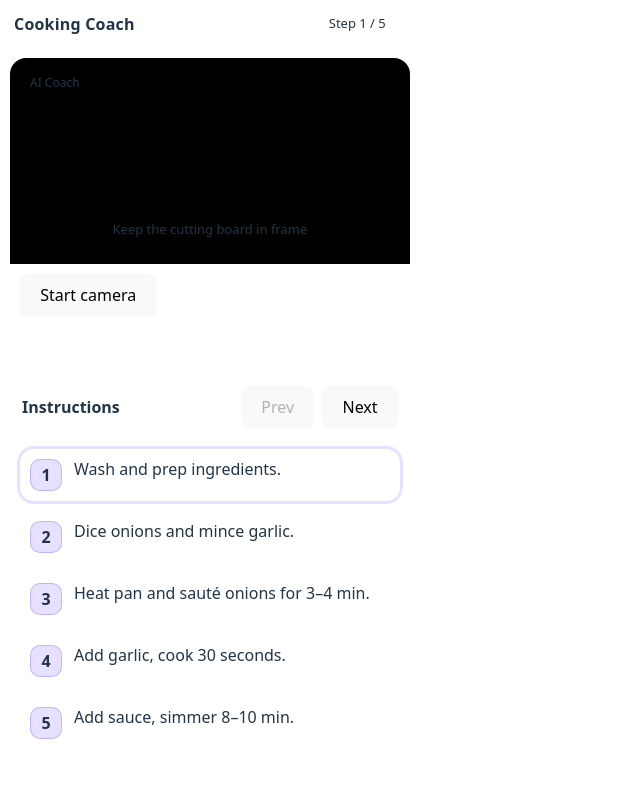
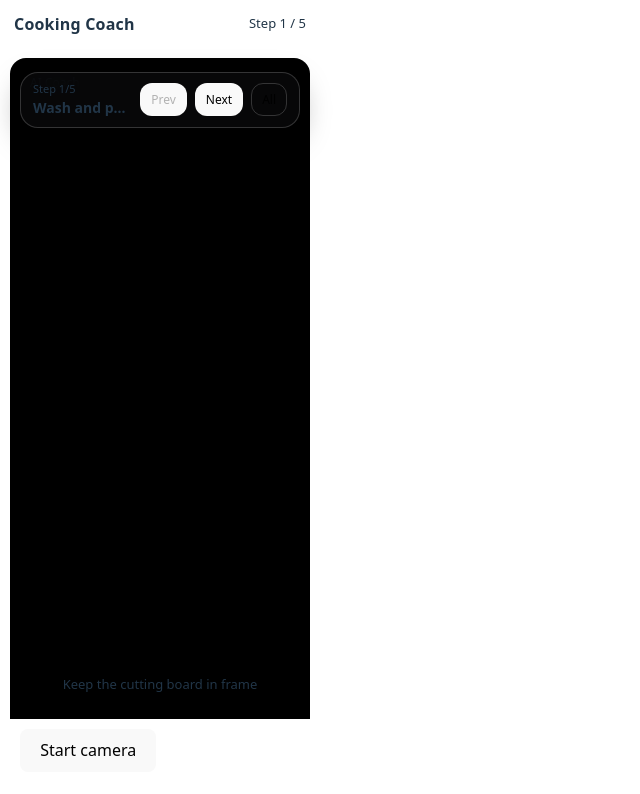
Before and after one commit to missirischeung/HTC2026, a React (Vite) app: page / in a window 1280 px wide. Shown: the top 794 px of the page, without its empty margins (0-640 px from the left). Built offline with nearby package versions, Linux system fonts and the light colour scheme; no server answers.

Commit message:
Changed instruction line to the top and camera as full screen

```diff
--- a/src/App.css
+++ b/src/App.css
@@ -1,11 +1,12 @@
 .app {
-    min-height: 100dvh; /* modern mobile viewport height */
+    min-height: 100dvh;
     display: flex;
     flex-direction: column;
     padding: env(safe-area-inset-top) env(safe-area-inset-right)
       env(safe-area-inset-bottom) env(safe-area-inset-left);
   }
 
+  /* top bar stays */
   .topbar {
     padding: 12px 14px;
     border-bottom: 1px solid var(--border);
@@ -13,51 +14,110 @@
     justify-content: space-between;
     align-items: center;
 
-    /* sticky top bar on mobile */
     position: sticky;
     top: 0;
     background: var(--bg);
-    z-index: 5;
+    z-index: 20;
   }
 
   .brand {
     font-weight: 700;
     letter-spacing: 0.2px;
   }
-
   .stepCounter {
     color: var(--muted);
     font-size: 13px;
   }
 
+  /* Main becomes "camera stage" */
   .main {
     flex: 1;
-    display: flex;
-    flex-direction: column;
-    gap: 10px;
-
+    position: relative;
     padding: 10px;
-    width: 100%;
-
-    /* mobile-first: full width */
-    margin: 0 auto;
   }
 
-  /* On larger screens, cap width so it still feels mobile */
-  @media (min-width: 520px) {
-    .main {
-      max-width: 520px;
-    }
+  /* Camera takes basically the whole remaining screen */
+  .cameraArea {
+    height: calc(100dvh - 56px - 20px); /* 56px-ish topbar + padding */
+    min-height: 420px;
+    position: relative;
   }
 
-  /* Camera gets priority height */
-  .cameraArea {
-    flex: 1.25;
-    min-height: 260px;
+  /* Overlay pinned near top of camera */
+  .lyricsOverlay {
+    position: absolute;
+    top: 10px;
+    left: 10px;
+    right: 10px;
+    z-index: 10;
+    pointer-events: none; /* let camera be tappable */
   }
 
-  /* Instructions scroll area */
-  .instructionsArea {
-    flex: 1;
-    min-height: 240px;
+  /* But allow interacting with instructions buttons */
+  .lyricsOverlay > * {
+    pointer-events: auto;
   }
+
+  /* Bottom sheet */
+  .sheetBackdrop {
+    position: fixed;
+    inset: 0;
+    background: rgba(0, 0, 0, 0.45);
+    opacity: 0;
+    pointer-events: none;
+    transition: opacity 180ms ease;
+    z-index: 30;
+  }
+
+  .sheetBackdrop.open {
+    opacity: 1;
+    pointer-events: auto;
+  }
+
+  .sheet {
+    position: fixed;
+    left: 0;
+    right: 0;
+    bottom: 0;
+
+    transform: translateY(105%);
+    transition: transform 220ms ease;
+
+    z-index: 40;
+    padding: 10px;
+    padding-bottom: calc(10px + env(safe-area-inset-bottom));
+  }
+
+  .sheet.open {
+    transform: translateY(0);
+  }
+
+  /* Give sheet a max height and make it scroll inside */
+  .sheet .instructionsPanel {
+    max-height: min(78dvh, 680px);
+  }
+
+  /* ===== Centered instruction overlay ===== */
+.lyricsOverlay {
+    position: absolute;
+    top: 14px;
+    left: 50%;
+    transform: translateX(-50%);
+    z-index: 10;
+
+    width: calc(100% - 20px);
+    max-width: 440px;
+
+    pointer-events: none;
+  }
+
+  .lyricsOverlay > * {
+    pointer-events: auto;
+  }
+
+  /* ===== Camera dominates screen ===== */
+  .cameraArea {
+    height: calc(100dvh - 56px - 20px);
+    min-height: 420px;
+    position: relative;
+  }
--- a/src/App.tsx
+++ b/src/App.tsx
@@ -1,7 +1,6 @@
 import { useMemo, useState } from "react";
 import Camera from "./components/Camera";
 import Instructions, { type Step } from "./components/Instructions";
-//import TalkButton from "./components/TalkButton";
 import "./App.css";
 
 export default function App() {
@@ -17,10 +16,10 @@ export default function App() {
   );
 
   const [currentIndex, setCurrentIndex] = useState(0);
+  const [showAll, setShowAll] = useState(false);
 
   const goPrev = () => setCurrentIndex((i) => Math.max(0, i - 1));
-  const goNext = () =>
-    setCurrentIndex((i) => Math.min(steps.length - 1, i + 1));
+  const goNext = () => setCurrentIndex((i) => Math.min(steps.length - 1, i + 1));
 
   return (
     <div className="app">
@@ -32,39 +31,45 @@ export default function App() {
       </header>
 
       <main className="main">
+        {/* Camera fills most of the screen */}
         <section className="cameraArea">
           <Camera />
+
+          {/* Lyrics overlay on top of camera */}
+          <div className="lyricsOverlay">
+            <Instructions
+              mode="now"
+              steps={steps}
+              currentIndex={currentIndex}
+              onSelectIndex={setCurrentIndex}
+              onPrev={goPrev}
+              onNext={goNext}
+              onOpenAll={() => setShowAll(true)}
+            />
+          </div>
         </section>
 
-        <section className="instructionsArea">
+        {/* Bottom sheet for full list */}
+        <div
+          className={`sheetBackdrop ${showAll ? "open" : ""}`}
+          onClick={() => setShowAll(false)}
+        />
+
+        <section className={`sheet ${showAll ? "open" : ""}`}>
           <Instructions
+            mode="list"
             steps={steps}
             currentIndex={currentIndex}
-            onSelectIndex={setCurrentIndex}
+            onSelectIndex={(i) => {
+              setCurrentIndex(i);
+              setShowAll(false);
+            }}
             onPrev={goPrev}
             onNext={goNext}
+            onCloseAll={() => setShowAll(false)}
           />
         </section>
       </main>
-
-      {/* <TalkButton
-        onTranscript={(text) => {
-          const t = text.toLowerCase();
-          if (t.includes("next")) goNext();
-          else if (t.includes("back") || t.includes("previous")) goPrev();
-          else {
-            const match = t.match(/step\s+(\d+)/);
-            if (match) {
-              const stepNum = Number(match[1]);
-              if (!Number.isNaN(stepNum)) {
-                setCurrentIndex(
-                  Math.min(steps.length - 1, Math.max(0, stepNum - 1))
-                );
-              }
-            }
-          }
-        }}
-      /> */}
     </div>
   );
 }
--- a/src/components/Camera.css
+++ b/src/components/Camera.css
@@ -58,6 +58,8 @@
     justify-content: space-between;
   }
 
+
+
   .error {
     color: #ff7b7b;
     font-size: 12px;
--- a/src/components/Instructions.css
+++ b/src/components/Instructions.css
@@ -1,3 +1,4 @@
+/* ================= Existing list styles ================= */
 .instructionsPanel {
     background: var(--card);
     border: 1px solid var(--border);
@@ -65,3 +66,63 @@
   .stepText {
     line-height: 1.25;
   }
+
+  /* ================= NOW overlay styles ================= */
+  .nowPanel {
+    background: rgba(10, 10, 12, 0.72);
+    border: 1px solid rgba(255, 255, 255, 0.18);
+    border-radius: 18px;
+    overflow: hidden;
+    backdrop-filter: blur(12px);
+    box-shadow: 0 10px 30px rgba(0, 0, 0, 0.35);
+  }
+
+  .nowRow {
+    padding: 10px 12px;
+    display: flex;
+    align-items: center;
+    justify-content: space-between;
+    gap: 12px;
+  }
+
+  .nowLeft {
+    min-width: 0;
+    display: flex;
+    flex-direction: column;
+    gap: 6px;
+  }
+
+  .nowLabel {
+    font-size: 11px;
+    color: var(--muted);
+    line-height: 1;
+  }
+
+  .nowText {
+    font-size: 14px;
+    font-weight: 800;
+    line-height: 1.2;
+
+    white-space: nowrap;
+    overflow: hidden;
+    text-overflow: ellipsis;
+  }
+
+  .nowActions {
+    display: flex;
+    gap: 8px;
+    flex-shrink: 0;
+    align-items: center;
+  }
+
+  /* extra small buttons */
+  .btn.xs {
+    padding: 7px 10px;
+    font-size: 12px;
+    border-radius: 12px;
+  }
+
+  .btn.ghost {
+    background: transparent;
+    border: 1px solid rgba(255, 255, 255, 0.18);
+  }
--- a/src/components/Instructions.tsx
+++ b/src/components/Instructions.tsx
@@ -11,6 +11,11 @@ type Props = {
   onSelectIndex: (i: number) => void;
   onPrev: () => void;
   onNext: () => void;
+
+  // single-line overlay or full list
+  mode: "now" | "list";
+  onOpenAll?: () => void;
+  onCloseAll?: () => void;
 };
 
 export default function Instructions({
@@ -19,13 +24,59 @@ export default function Instructions({
   onSelectIndex,
   onPrev,
   onNext,
+  mode,
+  onOpenAll,
+  onCloseAll,
 }: Props) {
+  const current = steps[currentIndex];
+
+  /* ================= NOW MODE (center overlay) ================= */
+  if (mode === "now") {
+    return (
+      <div className="nowPanel">
+        <div className="nowRow">
+          <div className="nowLeft">
+            <div className="nowLabel">
+              Step {currentIndex + 1}/{steps.length}
+            </div>
+            <div className="nowText">{current?.text}</div>
+          </div>
+
+          <div className="nowActions">
+            <button
+              className="btn xs"
+              onClick={onPrev}
+              disabled={currentIndex === 0}
+            >
+              Prev
+            </button>
+            <button
+              className="btn xs"
+              onClick={onNext}
+              disabled={currentIndex === steps.length - 1}
+            >
+              Next
+            </button>
+            <button className="btn xs ghost" onClick={onOpenAll}>
+              All
+            </button>
+          </div>
+        </div>
+      </div>
+    );
+  }
+
+  /* ================= LIST MODE (bottom sheet) ================= */
   return (
     <div className="instructionsPanel">
       <div className="instructionsHeader">
         <div className="instructionsTitle">Instructions</div>
         <div className="instructionsNav">
-          <button className="btn small" onClick={onPrev} disabled={currentIndex === 0}>
+          <button
+            className="btn small"
+            onClick={onPrev}
+            disabled={currentIndex === 0}
+          >
             Prev
           </button>
           <button
@@ -35,12 +86,16 @@ export default function Instructions({
           >
             Next
           </button>
+          <button className="btn small ghost" onClick={onCloseAll}>
+            Close
+          </button>
         </div>
       </div>
 
       <div className="stepsList">
         {steps.map((s, idx) => {
           const isCurrent = idx === currentIndex;
+
           return (
             <button
               key={s.id}
```
